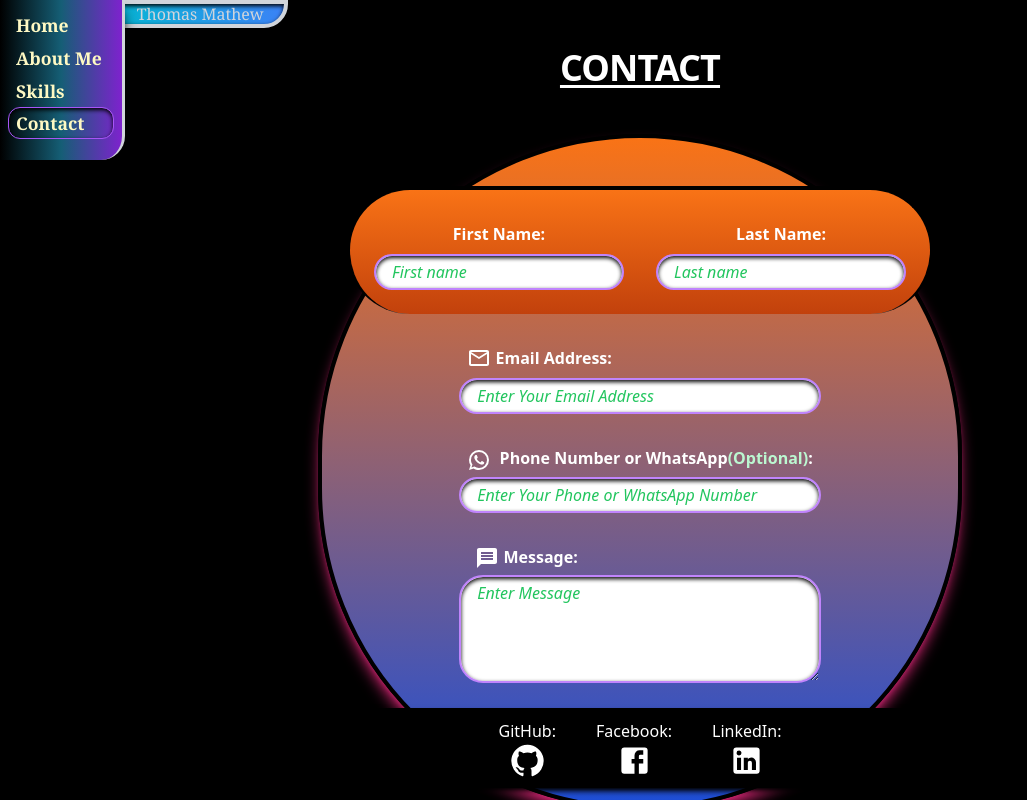
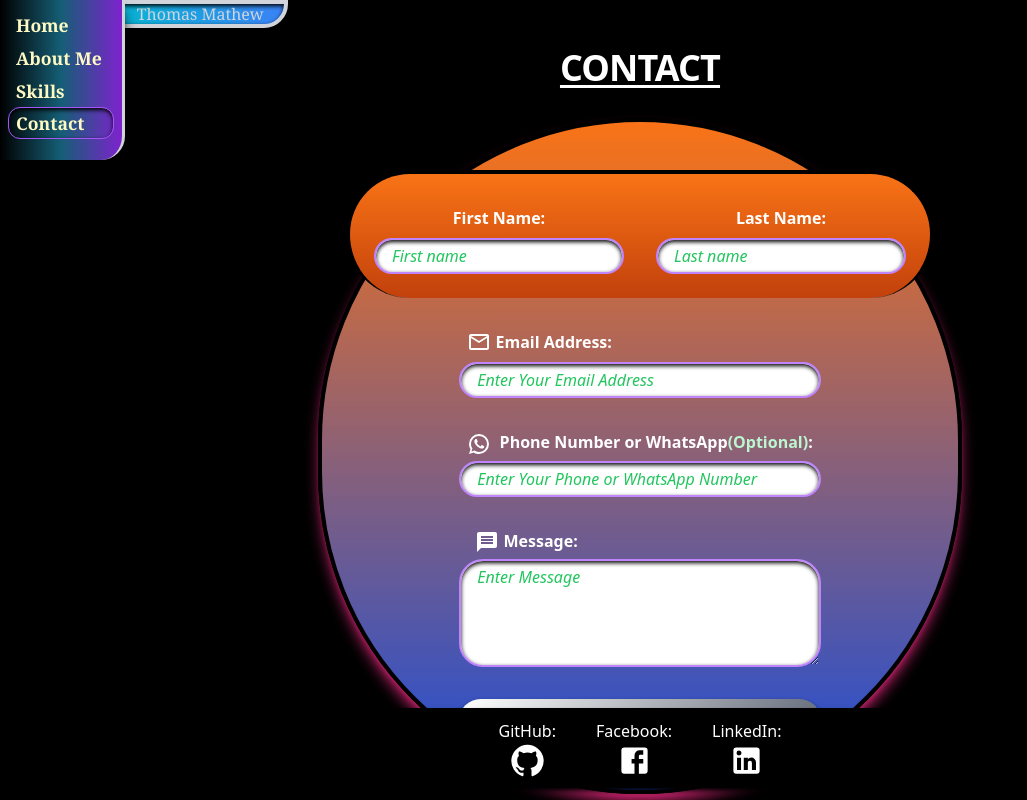
Before and after one commit to luffy17zoro17/portfolio.1, a Next.js app: page /contact in a window 1280 px wide. Shown: the whole page, without its empty margins (0-1027 px from the left). Built offline with nearby package versions, Linux system fonts and the light colour scheme.

Commit message:
one more

```diff
--- a/components/ContactFormFunc.js
+++ b/components/ContactFormFunc.js
@@ -47,7 +47,7 @@ const ContactFormFunc=({state,handleSubmit})=>{
       w-[100%] text-[1rem]'>
       <div className='shadow-lg border-black p-6
           shadow-pink-600 rounded-full border-4 mt-[4rem]
-          bg-gradient-to-b from-orange-500 to-blue-700 py-[3rem]'>
+          bg-gradient-to-b from-orange-500 to-blue-700 py-[3rem] md:mt-[2rem]'>
       <form onSubmit={handleSubmit}>
 
         <div className='flex flex-col justify-center items-center'>
--- a/components/GrayBlackBlock.js
+++ b/components/GrayBlackBlock.js
@@ -13,8 +13,8 @@ const GrayBlackBlock = () => {
          border-x-[1rem] border-gray-300 md:pt-[7rem]'>
 
 
-          <div className='border-[1rem] shadow-xl shadow-black border-black relative
-          p-3 rounded-tl-3xl rounded-br-3xl shadow-inner bg-white'>
+          <div className='border-[1rem] shadow-black border-black relative
+          p-3 rounded-tl-3xl rounded-br-3xl shadow-xl bg-white'>
 
             <span className="bg-gradient-to-r from-white to-gray-700 rounded-3xl
             shadow-lg shadow-black text-black font-mono px-[4vw]
@@ -25,7 +25,7 @@ const GrayBlackBlock = () => {
              rounded-3xl bg-gradient-to-r from-white to-gray-700
               hover:shadow-green-700">
               Kerala, India</span><br/>
-             <span className='text-black italic px-1 text-[4.5vmin] px-[2vw]
+             <span className='text-black italic px-1 text-[4.5vmin] px-[2.1vw]
              rounded-3xl bg-gradient-to-r from-white to-gray-700
             shadow-lg shadow-black leading-[1rem] hover:shadow-red-700'>
             <b className='text-black'>&quot;</b>Enjoys designing website UIs<b className="text-red-500">.</b>
```
